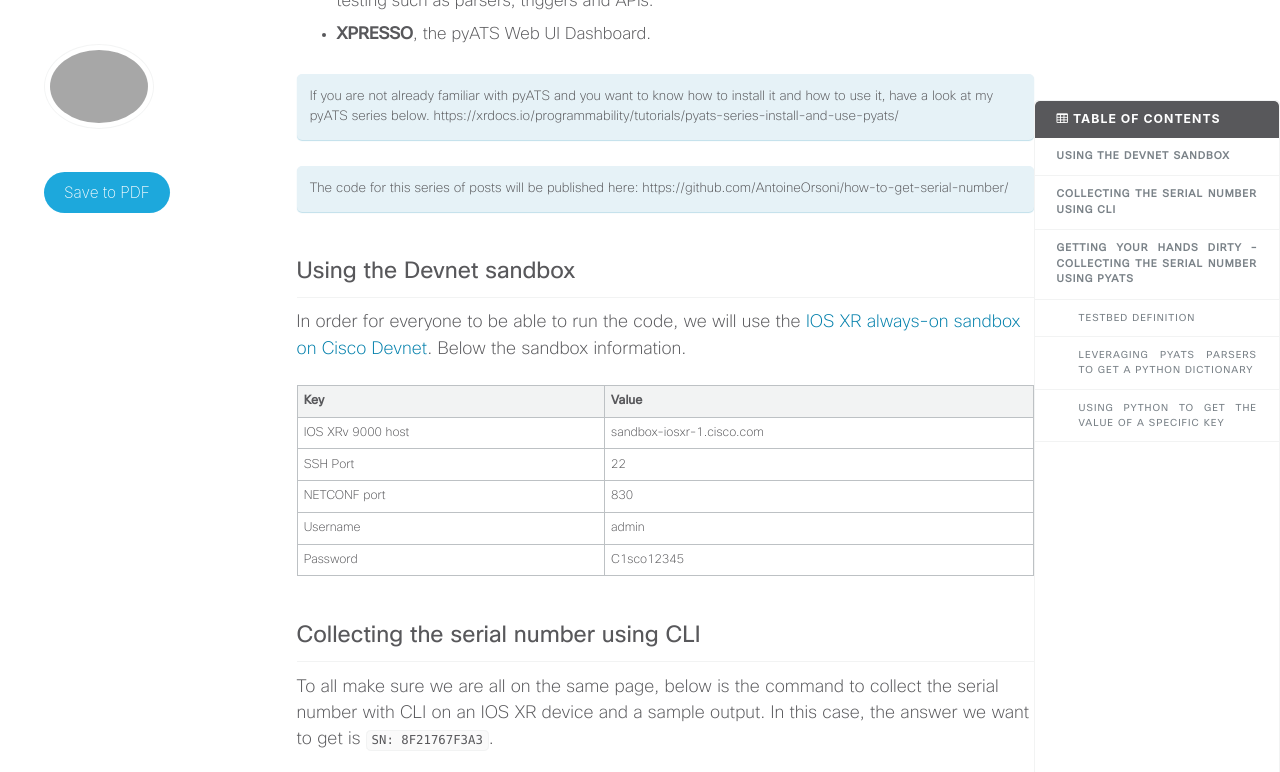
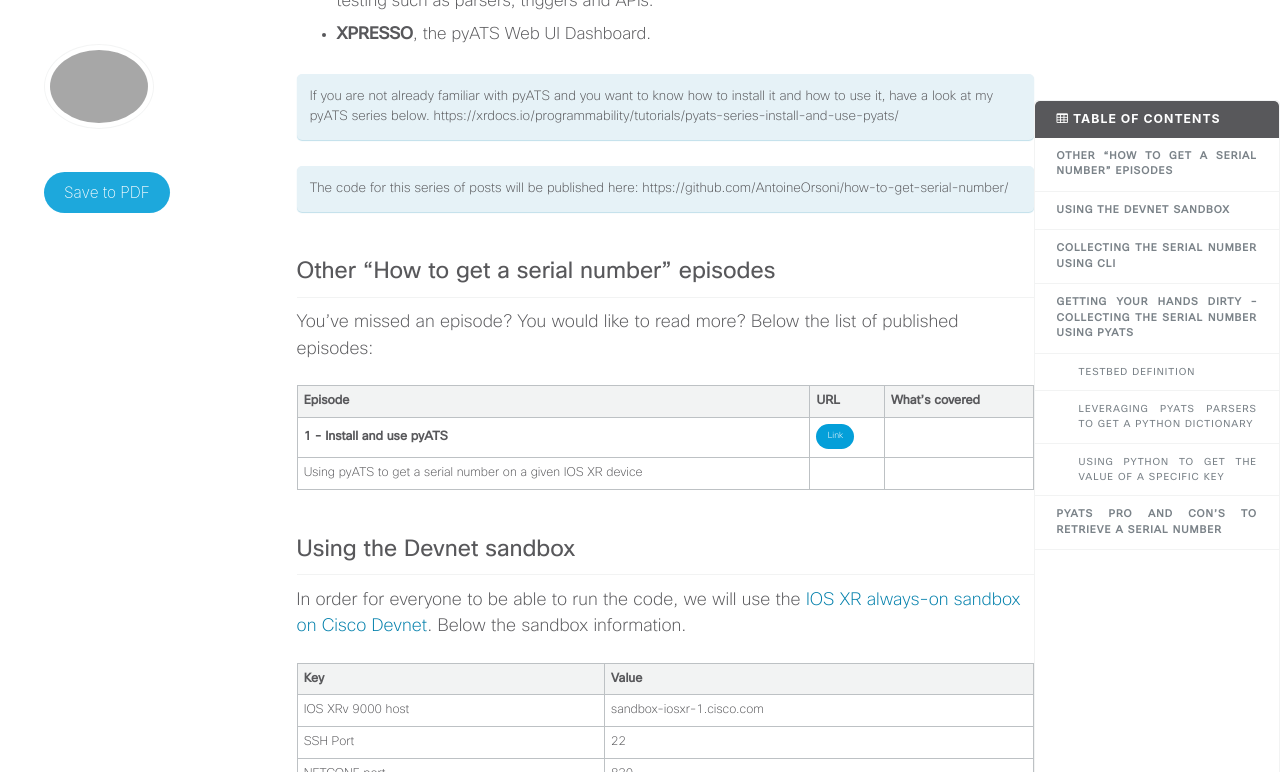
Before and after one commit to xrdocs/programmability, a Jekyll site: the page built from _tutorials/how-to-get-a-serial-number-pyats.md, in a window 1280 px wide and 900 px high, scrolled down 719 px, cut to the strip 0-772 px from the top of the window. Built offline with Jekyll 4.4.1, drawn with Linux system fonts in a browser that asks for light colours; comment, search, counter and statistics services are not loaded; some of the changed text lies outside the part shown.

Commit message:
episodes table

```diff
--- a/_tutorials/how-to-get-a-serial-number-pyats.md
+++ b/_tutorials/how-to-get-a-serial-number-pyats.md
@@ -31,6 +31,15 @@ https://xrdocs.io/programmability/tutorials/pyats-series-install-and-use-pyats/
 The code for this series of posts will be published here:
 https://github.com/AntoineOrsoni/how-to-get-serial-number/
 {: .notice--info}
+
+# Other "How to get a serial number" episodes
+
+You’ve missed an episode? You would like to read more? Below the list of published episodes:
+
+| Episode 	| URL                                                                                              	| What's covered                                        	|
+|---------	|--------------------------------------------------------------------------------------------------	|-------------------------------------------------------	|
+| **1 - Install and use pyATS**       	| [Link](https://xrdocs.io/programmability/tutorials/how-to-get-a-serial-number-pyats/){: .btn}
+|  Using pyATS to get a serial number on a given IOS XR device 	|
 
 # Using the Devnet sandbox
 
@@ -88,3 +97,6 @@ https://xrdocs.io/programmability/tutorials/pyats-series-parsing-like-a-pro/
 {: .notice--info}
 
 ## Using Python to get the value of a specific key
+
+
+# pyATS pro and con's to retrieve a serial number
```
